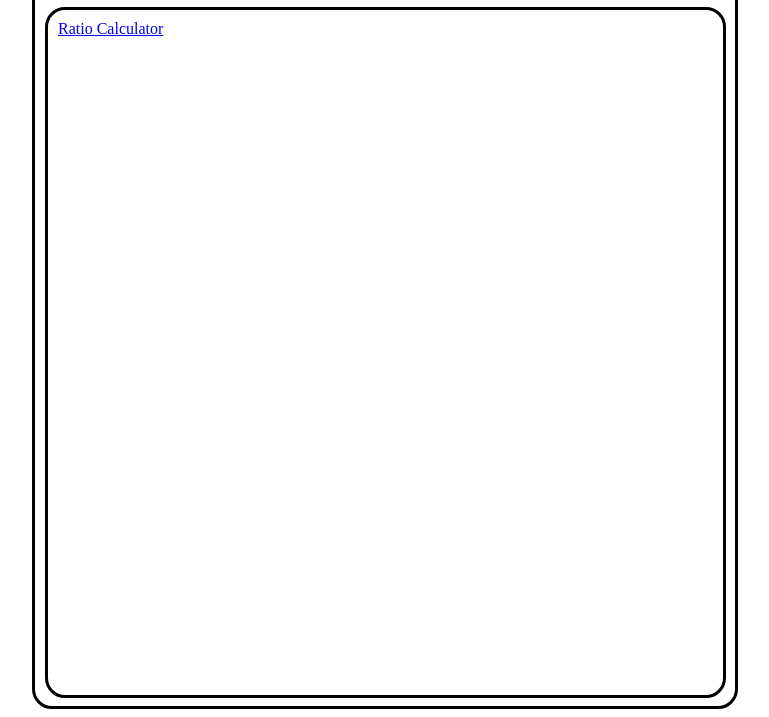
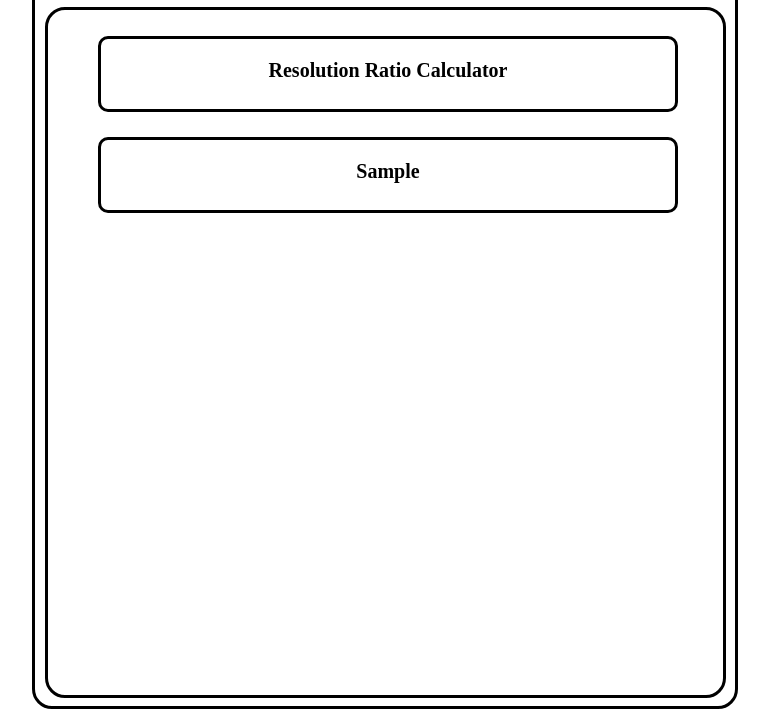
Before and after one commit to Homeria/Calculators, a plain HTML site: page index.html in a window 1280 px wide. Shown: the part 105-822 px from the top of the page, without its empty margins (255-1024 px from the left). Drawn offline with Linux system fonts and the light colour scheme.

Commit message:
2023-04-04 : Second Update!
1. Add index style! index page is prettier!
2. Bug Fixed.

```diff
--- a/Public/Style/indexStyle.css
+++ b/Public/Style/indexStyle.css
@@ -1,4 +1,20 @@
-a {
-    width : 100%;
+.list {
+    list-style-type : none;
+}
+
+ul > li {
+    height : 50px;
     text-align : center;
+    font-size : 20px;
+    border : 3px solid black;
+    border-radius : 10px 10px 10px 10px;
+    margin-right : 35px;
+    margin-bottom : 25px;
+    padding-top : 20px;
 }
+
+li > a {
+    text-decoration : none;
+    color : Inherit;
+    font-weight : bold;
+}
--- a/calculators/Style/RatioCalculatorStyle.css
+++ b/calculators/Style/RatioCalculatorStyle.css
@@ -1,6 +1,4 @@
-.title > h1 {
-    text-align : center;
-}
+
 
 #input {
     width : 100%;
--- a/index.html
+++ b/index.html
@@ -20,8 +20,16 @@
 
 
         <div class="contents">
+            <ul class="list">
+                <li class="list-element">
+                    <a href="calculators/RatioCalculator.html">Resolution Ratio Calculator</a>
+                </li>
+                <li class="list-element">
+                    <a href="">Sample</a>
+                </li>
+            </ul>
 
-            <a href="calculators/RatioCalculator.html">Ratio Calculator</a>
+
 
         </div>
 
```
